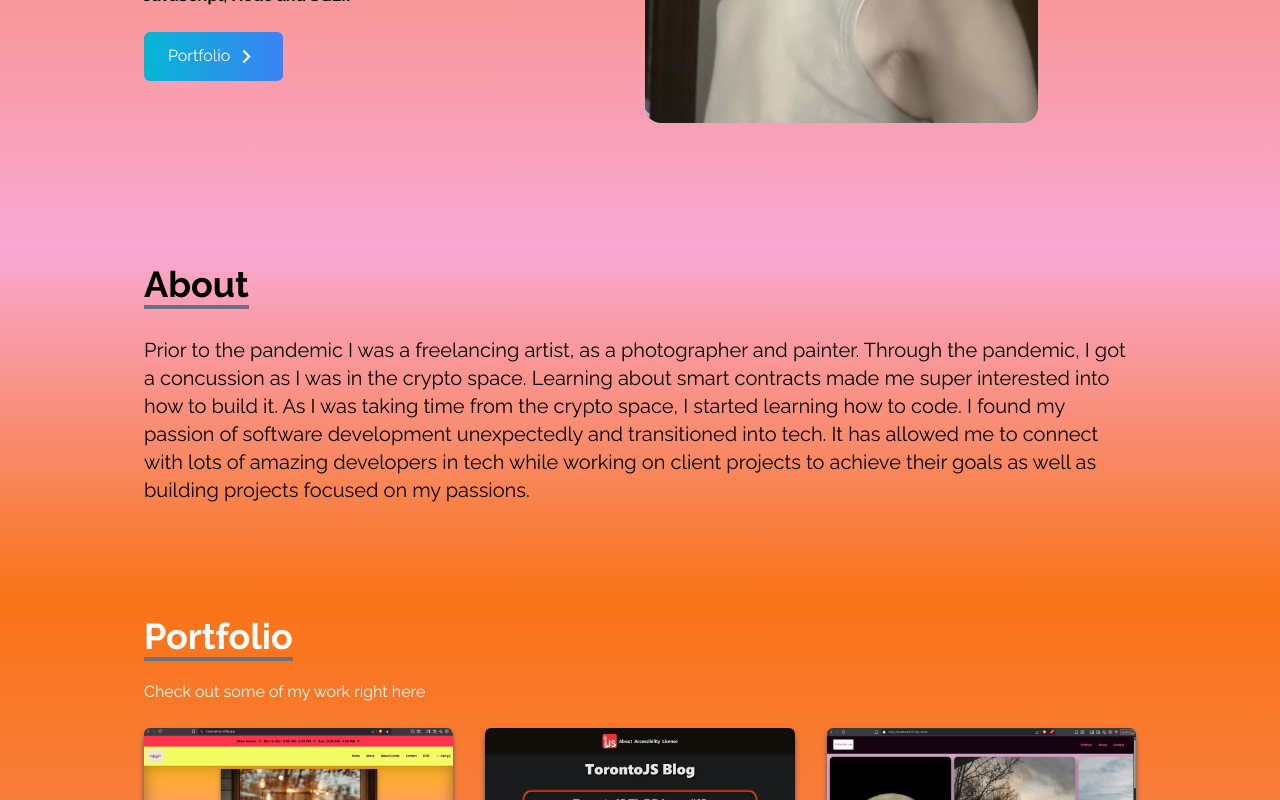
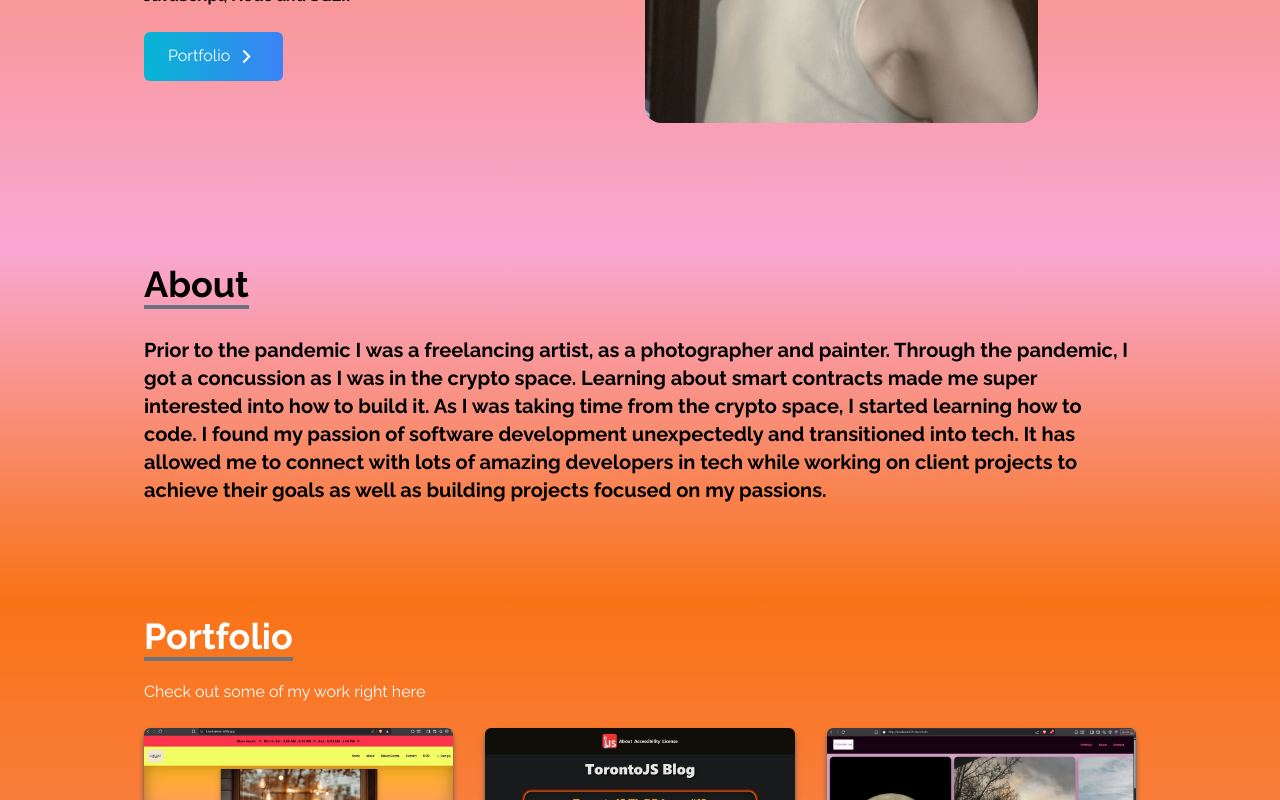
Before and after one commit to lunarfrm777/portfolio, a React (Create React App) app: page / in a window 1280 px wide. Shown: the part 632-1432 px from the top of the page. Built offline with nearby package versions, Linux system fonts and the light colour scheme.

Commit message:
added bold to About

```diff
--- a/src/components/About.js
+++ b/src/components/About.js
@@ -3,7 +3,7 @@ import React from 'react'
 const About = () => {
   return (
     <div name='about' className='w-full h-full bg-gradient-to-b from-pink-300
-    to-orange-500 text-black'>
+    to-orange-500 text-black font-bold'>
         <div className='max-w-screen-lg p-4 mx-auto flex flex-col
         justify-center w-full'>
             <div className='pb-8'>
```
